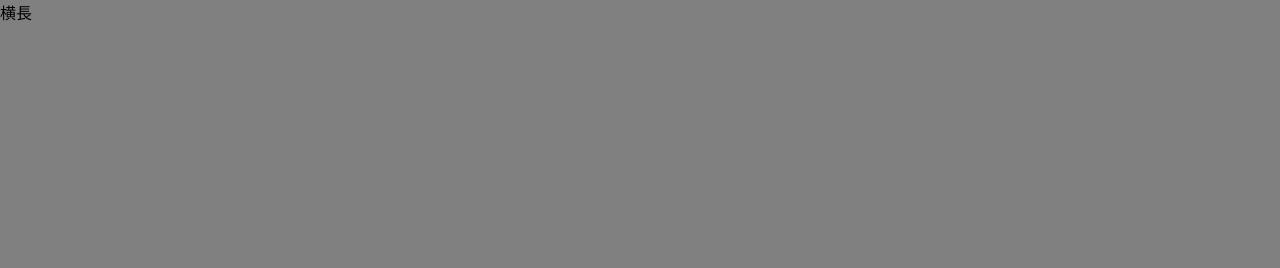
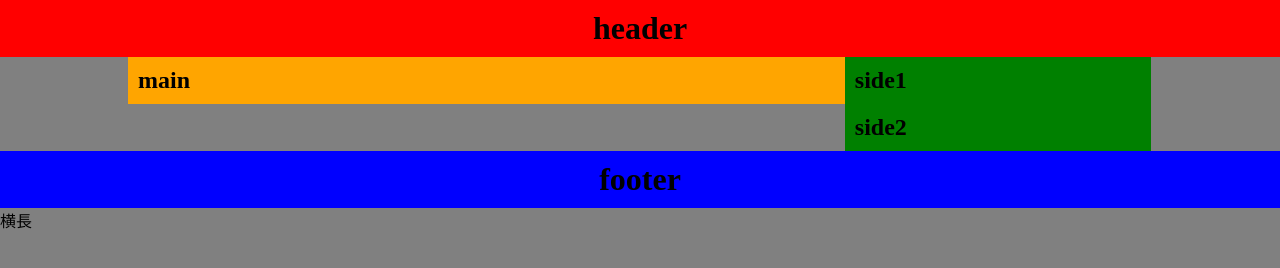
Before and after one commit to masazi2626/2016web1-10, a plain HTML site: page index.html in a window 1280 px wide. Drawn offline with Linux system fonts and the light colour scheme.

Commit message:
Update index.html

```diff
--- a/index.html
+++ b/index.html
@@ -6,3 +6,25 @@
     <link rel="stylesheet" type="text/css" href="css/default.css">
     <title>練習１０</title>
   </head>
+  <body>
+    <header>
+      <h1>header</h1>
+    </header>
+    <div id="main">
+        <section>
+          <h1>main</h1>
+        </section>
+      <div id="side">
+        <aside>
+          <h1>side1</h1>
+        </aside>
+        <aside>
+          <h1>side2</h1>
+        </aside>
+      </div>
+    </div>
+    <footer>
+      <h1>footer</h1>
+    </footer>
+  </body>
+</html>
```
